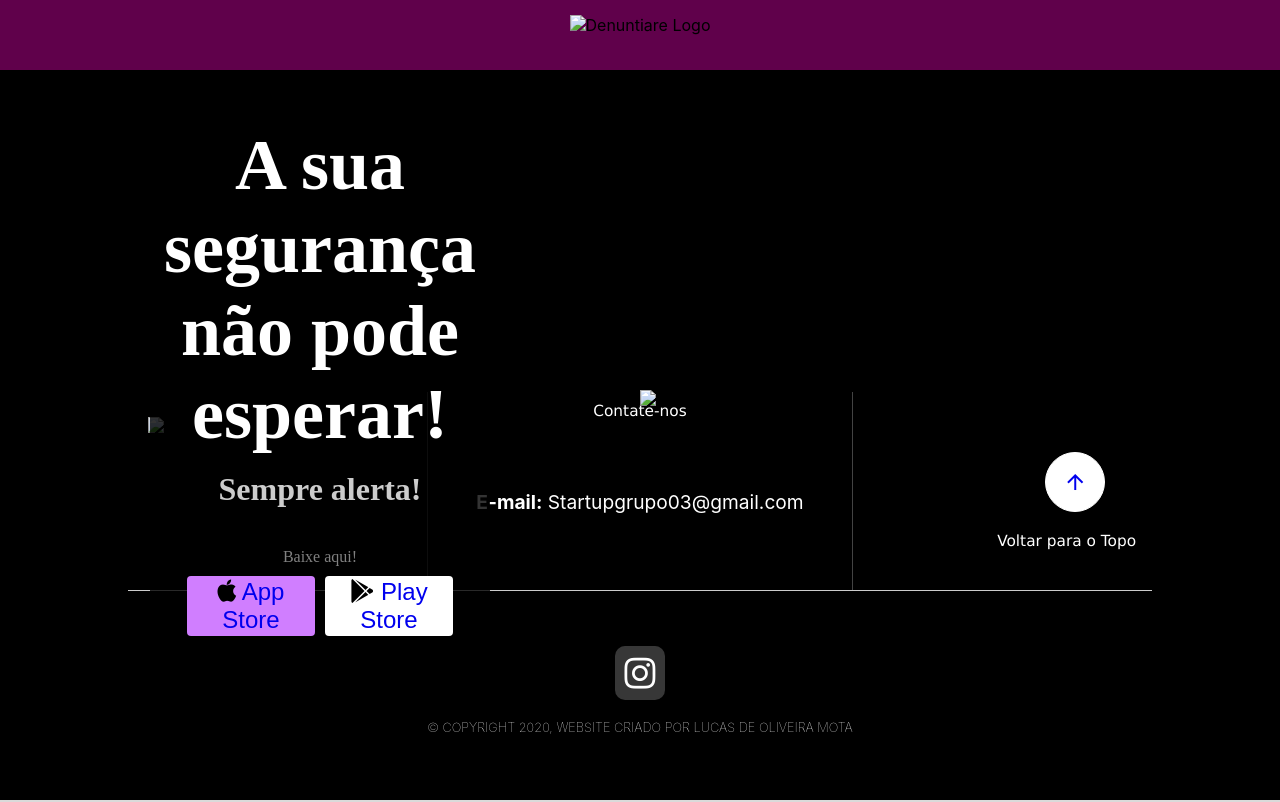
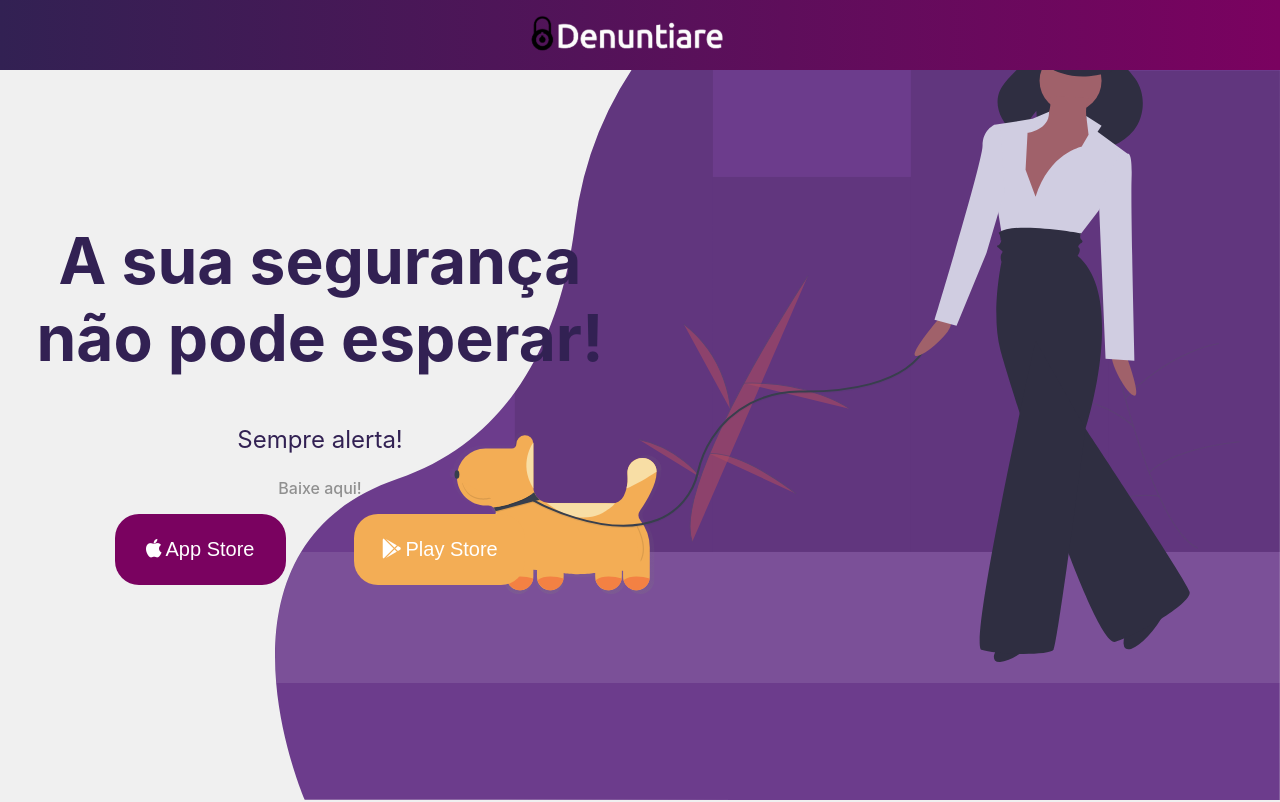
Before and after one commit to Denuntiare/Landing-Page, a plain HTML site: page index.html in a window 1280 px wide. Shown: the top 802 px of the page. Drawn offline with nearby package versions, Linux system fonts and the light colour scheme; no server answers.

Commit message:
Designer Att

```diff
--- a/Footer.css
+++ b/Footer.css
@@ -5,7 +5,7 @@
   left: 0;
   right: 0;
   bottom: 0;
-  background: #000000;
+  background: #212121 ;
 }
 
 footer ul, footer a {
@@ -33,11 +33,12 @@ footer h4 {
 }
 
 .footer-list-top:nth-child(2) {
-  border-left: solid 1px #434343;
-  border-right: solid 1px #434343;
+  border-left: solid 1px #f0f0f0;
+  border-right: solid 1px #f0f0f0;
 }
 
 .Contato-list {
+  color: #FFF;
   font-size: 1.5em;
 }
 
@@ -85,7 +86,7 @@ footer h4 {
 .line {
   width: 80%;
   position: relative;
-  border-top: 1px solid #ccc;
+  border-top: 1px solid #f0f0f0;
 }
 
 /* Icónes de Mídias sociais */
@@ -102,7 +103,7 @@ footer h4 {
   padding: 5px 10px;
   border-radius: 10px;
   position: relative;
-  background: #373737;
+  background: #f0f0f0;
 }
 
 .social-overlap a {
@@ -129,22 +130,6 @@ footer h4 {
 /* RESPONSIVIDADE */
 
 @media only screen and (max-width: 1248px) {
-
-  #footer {
-    position: fixed;
-    z-index: -1;
-    top: auto;
-    left: 0;
-    right: 0;
-    bottom: 0;
-    background: #000000;
-  }
-
-  footer ul, footer a {
-    list-style: none;
-    text-decoration: none;
-  }
-
   footer img {
     display: none;
     padding: 0px 0px 0px 0px;
@@ -154,30 +139,25 @@ footer h4 {
     text-align: center;
   }
 
-.Contato-list {
-  font-size: 1em;
-}
+  .Contato-list {
+    font-size: 1em;
+  }
 
   .footer-list-top:nth-child(2) {
-    border-left: solid 0px #434343;
-    border-right: solid 0px #434343;
+    width: 100%;
+  }
+
+  .footer-list-top:nth-child(2) {
+    border-left: solid 0px;
+    border-right: solid 0px
   }
 
   #footer .umf {
     display: none;
   }
 
-  .footer-list-top li {
-    height: inherit;
-    font-size: 80%;
-    text-align: center;
-    padding-bottom: 10px;
-  }
-
   .footer-list-header {
-    font-size: 1.4em;
-    color: #fff;
-    padding: 10px 0px 5px 0px;
+    font-size: 1em;
     font: Verdana, Geneva, Tahoma, sans-serif;
   }
 
@@ -189,9 +169,7 @@ footer h4 {
     font-size: 1em;
   }
 
-  /* texto final */
   .Copyright-text {
       font-size: 0.6em;
   }
-
 }
--- a/Form/main.css
+++ b/Form/main.css
@@ -8,7 +8,7 @@ body{
     height: 100vh;
 	margin:0;
 	color:#e4e4e4b0;
-    background:#c8c8c8;
+    background:#f0f0f0;
     font-family: -apple-system, BlinkMacSystemFont, 'Segoe UI', Roboto, Oxygen, Ubuntu, Cantarell, 'Open Sans', 'Helvetica Neue', sans-serif;
     /* font:600 16px/18px 'Open Sans',sans-serif; */
     /* font-family: Spectral,serif; */
@@ -20,7 +20,8 @@ body{
 	max-width:525px;
 	min-height:670px;
 	position:relative;
-	background: url(../Img/Fundo.jpg) no-repeat center;
+	background: url(../Img/hand.jpg) no-repeat center;
+	background-position: bottom;
 	box-shadow:0 12px 15px 0 rgba(0,0,0,.24),0 17px 50px 0 rgba(0,0,0,.19);
 }
 
@@ -29,7 +30,7 @@ body{
 	height:100%;
 	position:absolute;
 	padding:90px 70px 50px 70px;
-	background: rgba(172, 6, 97, 0.4);
+	background: #6c3c8c4c;
 }
 
 .Logotipo {
@@ -58,10 +59,17 @@ body{
 .login-form .group .check {
 	display:none;
 }
-.Form .tab,
+
+.tab {
+	letter-spacing: 0.1;
+	text-transform: none;
+}
+
+.Form,
 .login-form .group .label,
 .login-form .group .button {
 	text-transform:uppercase;
+	letter-spacing:.2em;
 }
 .Form .tab {
 	font-size:22px;
@@ -149,7 +157,7 @@ body{
 	color:#fff;
 }
 .login-form .group .check:checked + label .icon {
-	background:#1161ee;
+	background:#4330af;
 }
 .login-form .group .check:checked + label .icon:before {
 	transform:scale(1) rotate(45deg);
@@ -172,3 +180,12 @@ body{
 .foot-lnk{
 	text-align:center;
 }
+
+.SobreNois-htm button {
+	outline: none;
+	border:none;
+	padding:15px 20px;
+	border-radius:25px;
+	background: #4330af;
+	color: #FFF;
+}
--- a/Global.css
+++ b/Global.css
@@ -1,5 +1,4 @@
 /* Global */
-
 * {
     padding: 0;
     margin: 0;
@@ -8,7 +7,7 @@
 
 body {
     font-family: -apple-system, BlinkMacSystemFont, 'Segoe UI', Roboto, Oxygen, Ubuntu, Cantarell, 'Open Sans', 'Helvetica Neue', sans-serif;
-    background: #000000;
+    background: #212121;
 }
 
 .Titulo-Area {
@@ -21,14 +20,14 @@ body {
 /* Links */
 
 .generic-link {
-    color: rgb(255, 255, 255);
+    color: #322153;
+    cursor: pointer;
 }
 .generic-link:visited {
-    color: rgb(255, 255, 255);
-    cursor: pointer;
+    color: #322153;
 }
 .generic-link:hover {
-    color: rgb(204, 0, 255);
+    color: #9873e4;
 }
 
 /* RESPONSIVIDADE */
--- a/Header.css
+++ b/Header.css
@@ -6,7 +6,10 @@ nav {
   width: 100vw;
   height: 70px;
   overflow: hidden;
-  background: #7a0260c9;
+
+  background: #322153;
+  background: -webkit-linear-gradient(to right, #322153, #7a0260);
+  background: linear-gradient(to right, #322153, #7a0260);
 }
 
 .TopoLogo {
@@ -20,7 +23,7 @@ nav {
 }
 
 .TopoLogo img {
-  height: 5vh;
+  height: 8vh;
 }
 
 .TopoLogo h1 {
--- a/Main.css
+++ b/Main.css
@@ -1,97 +1,73 @@
 /********** Topo **********/
 
-.Topo-Bg {
-    background: url(./Img/person-holding-magnifying-glass-712786.jpg);
-    background-size: cover;
-    background-position: center;
-    background-repeat: no-repeat;
+main .TopoBg {
+    background: #f0f0f0;
+    height: 100vh;
 }
 
-.Topo {
+main .TopoContent {
     display: flex;
     align-items: center;
-    height: 100vh;
-    overflow: hidden;
+    justify-content: flex-start;
+
+    width: 100%;
+    height: 100%;
+    background: url(./Img/LandingPageImgTopo.svg) no-repeat;
+    background-position: right bottom;
 }
 
-.Topo-Texto {
-    position: relative;
+main .ContentText {
     width: 50vw;
-    margin: 100px 0 100px 0;
-    padding: 0 150px 0 150px;
-    justify-content: center;
     text-align: center;
-    color: white;
-    font-weight: bold;
-    font-family: Spectral,serif;
 }
 
-.filtro {
-    border-radius: 30px;
-    background: rgba(0, 0, 0, 0.8);
+main .Text-Group h1 {
+    font-size: 4em;
+    font-weight: 700;
+    line-height: 1.2em;
+    padding: 24px 32px;
+    color: #322153;
 }
 
-.Topo-Texto h1 {
-    font-size: 4.5em;
+main .Text-Group p {
+    font-size: 1.5em;
+    padding: 24px 32px;
+    color: #322153;
 }
 
-.Topo-Texto p {
-    margin-top: 15px;
-    margin-bottom: 40px;
-    font-size: 2em;
-    opacity: 0.8;
+main .Text-Group label {
+    color: rgba(0, 0, 0, 0.4);
+    font-weight: 500;
 }
 
-.Topo-Botao {
-    display: flex;
-    justify-content: center;
-    padding: 10px 20px 20px 20px;
+main .Button-Group .Download-Botao {
+    width: 171px;
+    height: 71px;
+    border: 0px;
+    border-radius: 24px;
+    margin: 16px 32px;
 }
 
-.Download-Botao{
-    overflow: hidden;
-    color: black;
-    height: 60px;
-    width: 10vw;
-    margin: 0px 5px 20px 5px;
-    font-size: 1.5em;
-    border: 0px solid;
-    border-radius: 4px;
-    background: rgb(255, 255, 255);
-}
-.Download-Botao:nth-child(1) {
-    background: #d07eff;
-}
-.Download-Botao:nth-child(1):hover {
-    background: #b36ddbd5;
-}
-.Download-Botao:nth-child(2):hover {
-    background: rgba(201, 201, 201, 0.8);
-    cursor: pointer;
+main .Button-Group .Download-Botao:nth-child(1) {
+    background: #7a0260;
 }
 
-.Topo-Texto label {
-    font-size: 1em;
-    font-weight: 1;
-    color: rgba(255, 255, 255, 0.5);
+main .Button-Group .Download-Botao:nth-child(2) {
+    background: #F3AD55;
 }
 
-/* Mockup */
-
-.Topo-Img {
-    width: 50vw;
+main .Button-Group .Download-Botao i,
+main .Button-Group .Download-Botao a {
+    color: #FFF;
+    font-size: 1.5em;
 }
-.Topo-Img img {
-    height: 80vh;
-}
-
 
 /********** Apresentação - SOBRE **********/
 
 #Sobre {
     height: 100vh;
     padding: 15vh 70px 70px 70px;
-    background:#dadada;
+    background:#f0f0f0;
 }
 
 #Sobre h1 {
@@ -142,7 +118,7 @@
     height: 100vh;
     flex-flow: wrap;
     padding: 80px 15% 80px 15%;
-    background:#dadada;
+    background:#f0f0f0;
 }
 
 .infos-title {
@@ -157,7 +133,7 @@
 }
 
 .icon-info {
-    color: rgb(103, 29, 153);
+    color:#6c3c8c;
     font-size: 230%;
     line-height: 100px;
 }
--- a/index.html
+++ b/index.html
@@ -23,43 +23,30 @@
     <header>
         <div id="topo">
             <nav>
-                <!-- Particulas -->
-                <!-- <div id="particles-js"></div> -->
-
-                <!-- Botão Menu -->
-                <div class="BotaoTopo">
-                    <div class="icon"> </div>
+                <div class="TopoLogo">
+                    <img src="./Img/logoTextoBranco.png" alt="Denuntiare Logo" title="Denuntiare">
                 </div>
             </nav>
-            <div class="TopoLogo">
-                <img src="./Img/Ativos2.png" alt="Denuntiare Logo" title="Denuntiare">
-                <!-- <h1> DENUNTIARE </h1> -->
-            </div>
         </div>
     </header>
 
     <main>
         <div id="main">
+
             <!-- Topo -->
-            <div class="Topo Topo-Bg">
-
-                <!-- Parte Esquerda -->
-                <div class="Topo-Texto" >
-                    <div class="filtro">
-                        <h1> A sua segurança não pode esperar! </h1>
-                        <p> Sempre alerta! </p>
-
-                        <label> Baixe aqui! </label>
-                        <div class="Topo-Botao">
+            <div class="TopoBg">
+                <div class="TopoContent">
+                    <div class="ContentText">
+                        <div class="Text-Group">
+                            <h1>A sua segurança <br> não pode esperar!</h1>
+                            <p>Sempre alerta!</p>
+                            <label>Baixe aqui!</label>
+                        </div>
+                        <div class="Button-Group">
                             <button class="Download-Botao" type="submit"><i class="fa fa-apple"> </i> <a href="./Form/index.html"> App Store </a> </button>
                             <button class="Download-Botao" type="submit"><i class="fab fa-google-play"></i> <a href="./Form/index.html"> Play Store </a> </button>
                         </div>
                     </div>
-                </div>
-
-                <!-- Parte Direita -->
-                <div class="Topo-Img">
-                    <img src="./Img/celular preto.png" alt="Mockup de Tela">
                 </div>
             </div>
 
@@ -76,13 +63,13 @@
                             quais crimes e situações de perigo aconteceram. </p>
                     </diV>
                     <div class="Icone-direita">
-                        <i class="fa fa-comments" style="font-size:180px; color:rgb(123, 83, 177)"></i>
+                        <i class="fa fa-comments" style="font-size:180px; color:#6c3c8c"></i>
                     </div>
                 </div>
 
                 <div class="Sobre-textos">
                     <div class="Icone-esquerda">
-                        <i class="fa fa-group" style="font-size:180px; color:rgb(123, 83, 177)"></i>
+                        <i class="fa fa-group" style="font-size:180px; color:#6c3c8c"></i>
                     </div>
                     <diV class="Sobre-texto-direita">
                         <h1>Eu preciso do Denuntiare?</h1>
@@ -398,7 +385,7 @@
                     <!-- <p class="generic-link"> <strong>telefone:</strong> +55 63 0000-0000 </p> -->
                 </li>
                 <li>
-                    <p class="generic-link Contato-list" > <strong>E-mail:</strong> Startupgrupo03@gmail.com </p>
+                    <p class="Contato-list" > <strong>E-mail:</strong> Startupgrupo03@gmail.com </p>
                 </li>
             </ul>
 
@@ -426,7 +413,7 @@
                     <!-- <a href="https://twitter.com" class="generic-link" target="_blank" title="Twitter"
                         itemprop="significantLink"><i class="fa fa-twitter"></i> </a> -->
                     <a href="https://www.instagram.com/denuntiare/" class="generic-link" target="_blank" title="Instagram"
-                        itemprop="significantLink"><i class="fa fa-instagram"></i> </a>
+                        itemprop="significantLink"><i class="fa fa-instagram"></i> Instagram </a>
                     <!-- <a href="https://www.youtube.com" class="generic-link" target="_blank"
                         title="Youtube" itemprop="significantLink"><i class="fa fa-youtube"></i> </a> -->
                     <!-- <a href="https://plus.google.com" class="generic-link" target="_blank" title="Google Plus"
@@ -441,9 +428,6 @@
         </div>
     </footer>
 
-    <script src="https://cdnjs.cloudflare.com/ajax/libs/particles.js/2.0.0/particles.min.js"></script>
-    <script> particlesJS.load("particles", "particles.json") </script>
-
     <script src="./main.js" type="text/Javascript"></script>
 </body>
 
```
Also changed, not shown: Form/index.html (+6 -7 lines), Img/LandingPageImgTopo.svg (added), Img/Logo.png (added), Img/LogoFundoPng.png (added), Img/hand.jpg (added), Img/logoTextoBranco.png (added), Img/logoTextoRoxo.png (added), 1 other file.
